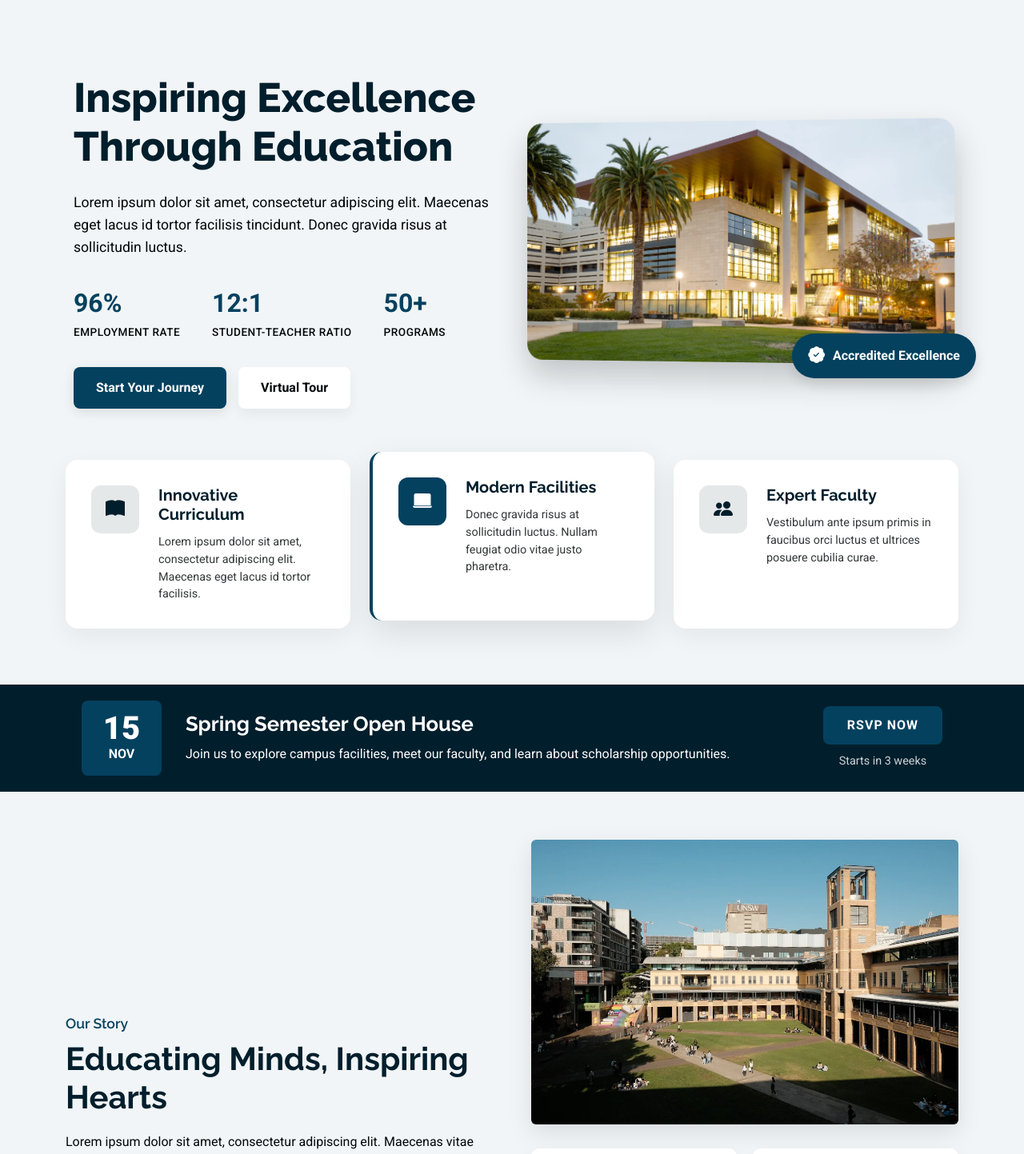
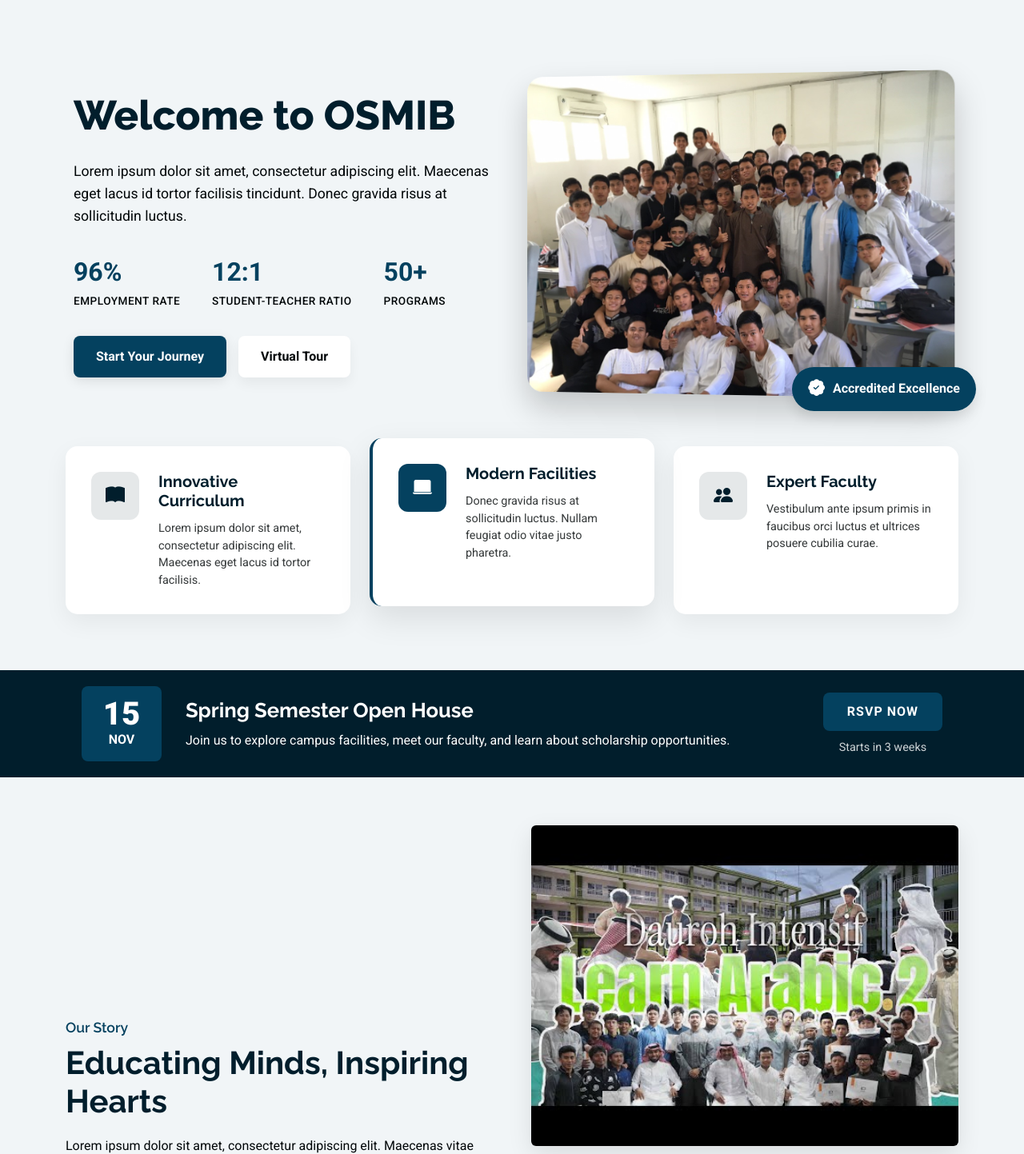
Before and after one commit to robbytrujillo/osmib-fe, a plain HTML site: page index.html in a window 1280 px wide. Shown: the part 98-1541 px from the top of the page at 80% size. Drawn offline with Linux system fonts and the light colour scheme.

Commit message:
introduction OSMIB FE

```diff
--- a/index.html
+++ b/index.html
@@ -8,7 +8,7 @@
     <meta name="keywords" content="" />
 
     <!-- Favicons -->
-    <link href="assets/img/favicon.png" rel="icon" />
+    <link href="assets/img/osmib-logo.png" rel="icon" />
     <link href="assets/img/apple-touch-icon.png" rel="apple-touch-icon" />
 
     <!-- Fonts -->
@@ -139,7 +139,7 @@
                 data-aos="fade-right"
                 data-aos-delay="100"
               >
-                <h1>Inspiring Excellence Through Education</h1>
+                <h1>Welcome to OSMIB</h1>
                 <p>
                   Lorem ipsum dolor sit amet, consectetur adipiscing elit.
                   Maecenas eget lacus id tortor facilisis tincidunt. Donec
@@ -170,7 +170,7 @@
                 data-aos-delay="200"
               >
                 <img
-                  src="assets/img/education/showcase-6.webp"
+                  src="assets/img/education/foto-osmib2.jpg"
                   alt="Education"
                   class="img-fluid main-image"
                 />
@@ -336,7 +336,7 @@
             <div class="col-lg-6">
               <div class="about-image" data-aos="zoom-in" data-aos-delay="300">
                 <img
-                  src="assets/img/education/campus-5.webp"
+                  src="assets/img/education/learn-arabic.jpg"
                   alt="Campus"
                   class="img-fluid rounded"
                 />
```
Also changed, not shown: assets/img/education/foto-osmib.png (added), assets/img/education/foto-osmib2.jpg (added), assets/img/education/learn-arabic.jpg (added).
